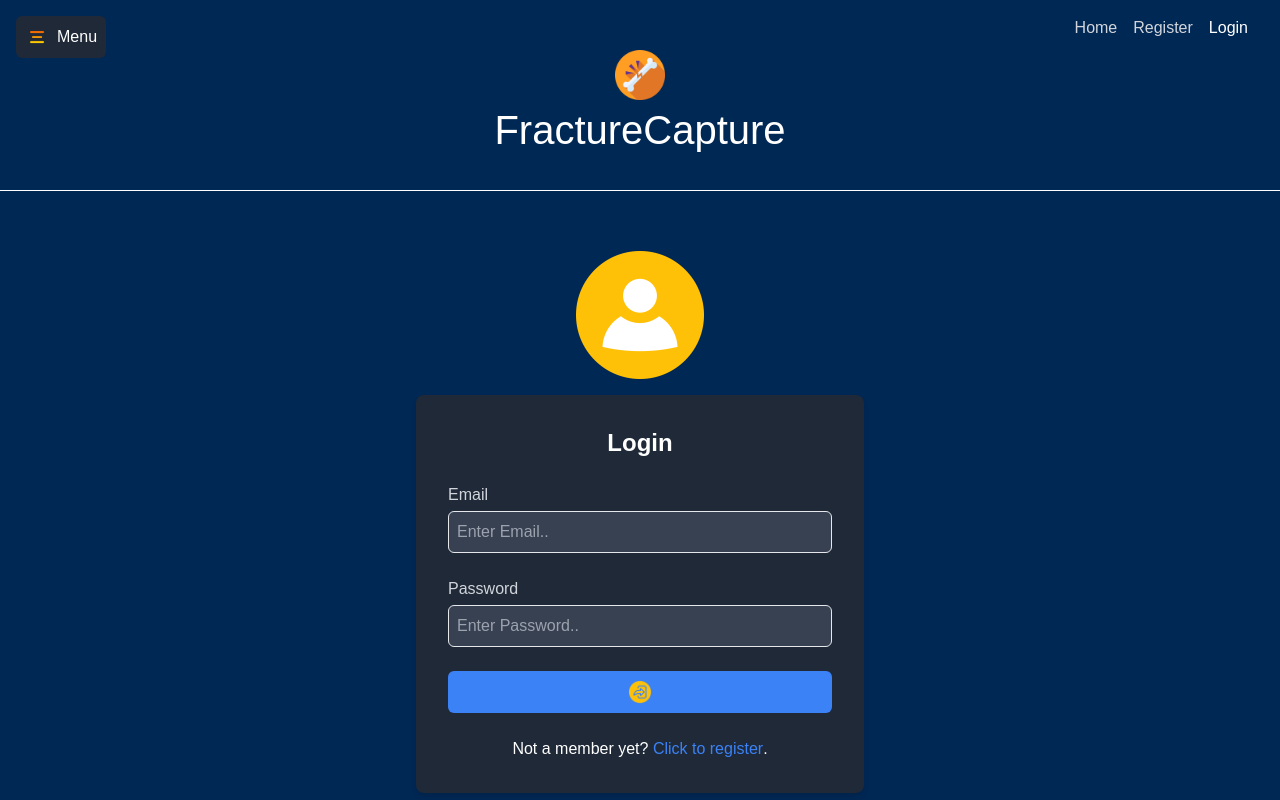
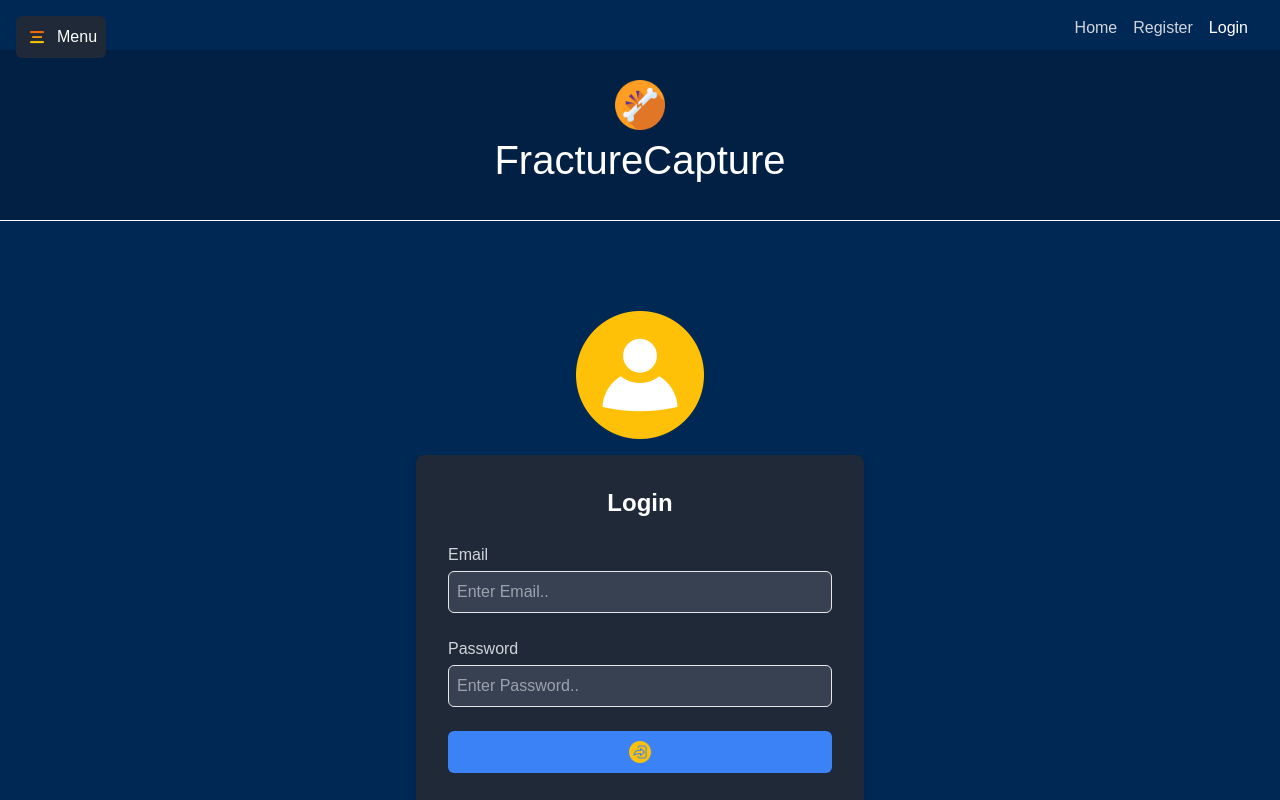
Before and after one commit to shaharloantz/Fracture-Capture, a React (Vite) app in the folder client/: page /login in a window 1280 px wide. Built offline with nearby package versions, Linux system fonts and the light colour scheme; no server answers.

Commit message:
header color

```diff
--- a/client/src/component/Header.jsx
+++ b/client/src/component/Header.jsx
@@ -12,10 +12,13 @@ const Header = () => {
   }
 
   return (
+    <section>
+
     <header className="header" >
       <div onClick={() => navigate('/')} className="logo"></div>
       <h1 onClick={() => navigate('/')} className='clickable' >FractureCapture</h1>
     </header>
+    </section>
   );
 };
 
--- a/client/src/styles/Header.css
+++ b/client/src/styles/Header.css
@@ -1,8 +1,13 @@
+section{
+  margin-bottom: 30px;
+}
 .header {
+  padding-top: 30px;
     text-align: center;
     color: white;
     border-bottom: 1px solid #fff;
     margin-bottom: 35px;
+    background-color:  #012044;
   }
 
   .logo {
```
